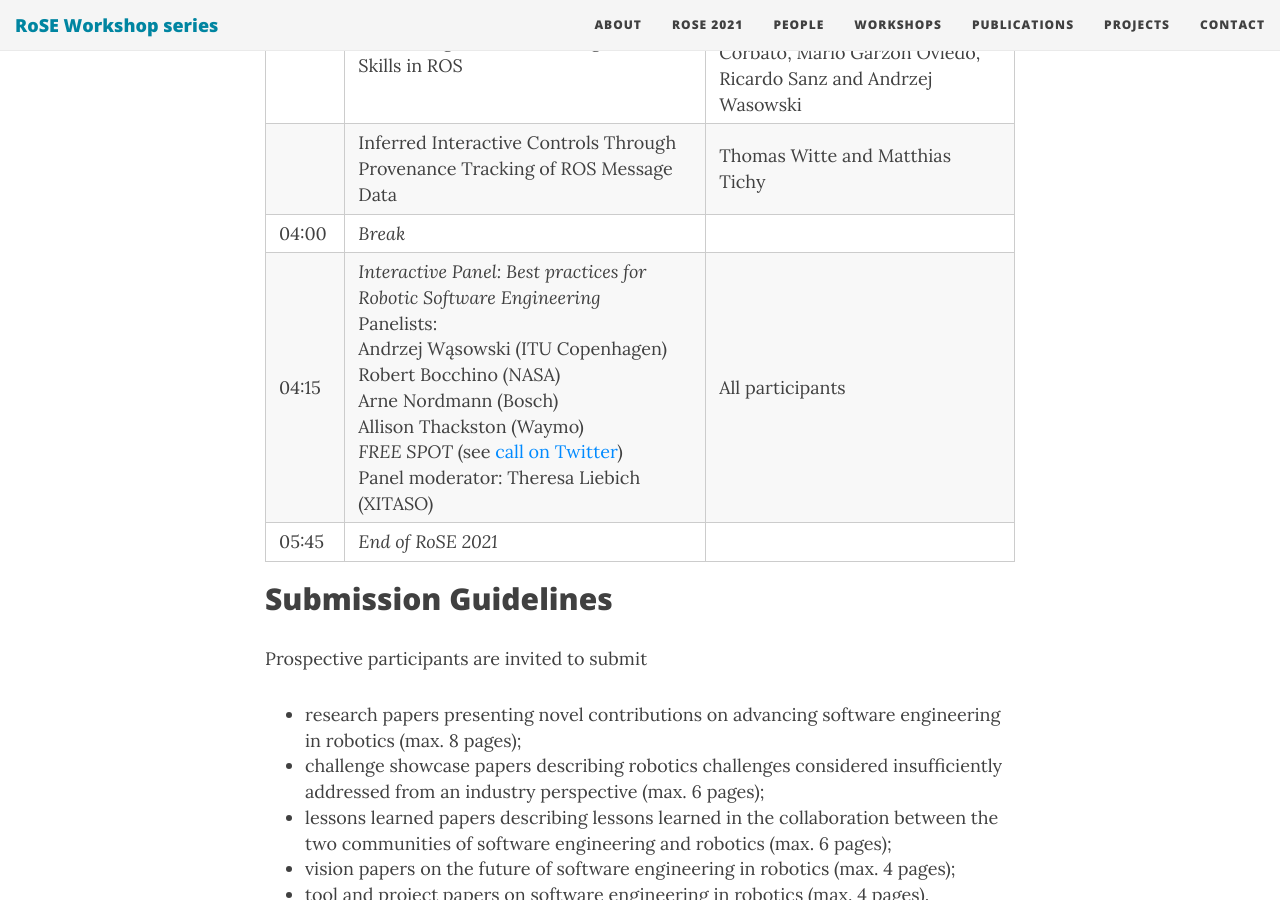
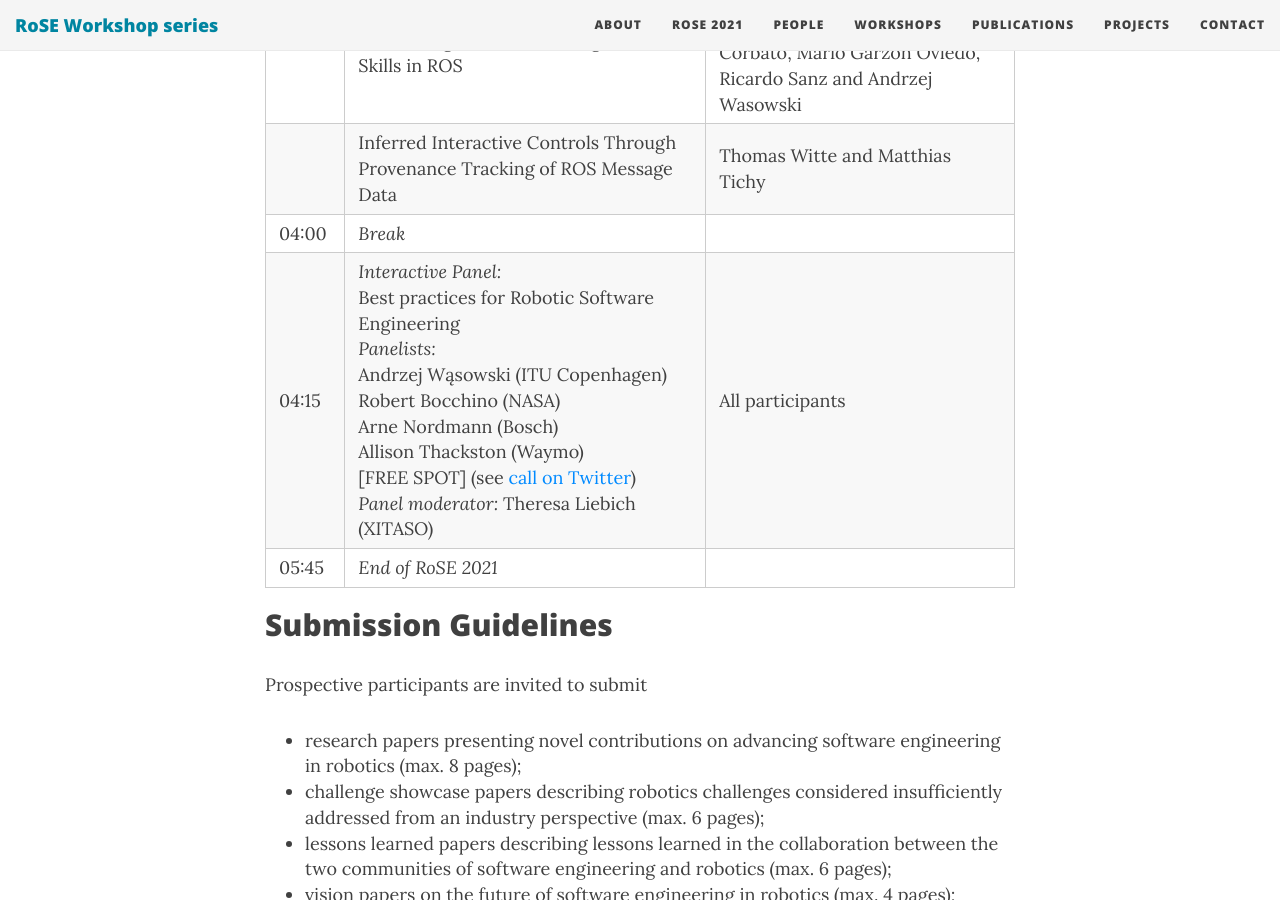
Before and after one commit to rose-workshops/rose-workshops.github.io, a Jekyll site: the page built from rose2021.md, in a window 1280 px wide and 900 px high, scrolled down 4660 px. Built offline with Jekyll 4.4.1, drawn with Linux system fonts in a browser that asks for light colours; nearby versions of some CDN libraries.

```diff
--- a/rose2021.md
+++ b/rose2021.md
@@ -79,7 +79,7 @@ Times are displayed in Central European Summer Time (CEST): Amsterdam, Berlin, B
 | |  A Modeling Tool for Reconfigurable Skills in ROS | Darko Bozhinoski, Esther Aguado, Carlos Hernández Corbato, Mario Garzon Oviedo, Ricardo Sanz and Andrzej Wasowski |
 | |  Inferred Interactive Controls Through Provenance Tracking of ROS Message Data | Thomas Witte and Matthias Tichy |
 | 04:00 | *Break* | |
-| 04:15 | *Interactive Panel: Best practices for Robotic Software Engineering*<br/>Panelists:<br/>Andrzej Wąsowski (ITU Copenhagen)<br/>Robert Bocchino (NASA)<br/>Arne Nordmann (Bosch)<br/>Allison Thackston (Waymo)<br/>*FREE SPOT* (see <a href="https://twitter.com/andwor/status/1397145731731972097?s=20">call on Twitter</a>)<br/>Panel moderator: Theresa Liebich (XITASO) | All participants |
+| 04:15 | *Interactive Panel:*<br/>Best practices for Robotic Software Engineering<br/>*Panelists:*<br/>Andrzej Wąsowski (ITU Copenhagen)<br/>Robert Bocchino (NASA)<br/>Arne Nordmann (Bosch)<br/>Allison Thackston (Waymo)<br/>[FREE SPOT] (see <a href="https://twitter.com/andwor/status/1397145731731972097?s=20">call on Twitter</a>)<br/>*Panel moderator:* Theresa Liebich (XITASO) | All participants |
 | 05:45 | *End of RoSE 2021* | |
 
 ## Submission Guidelines
```
